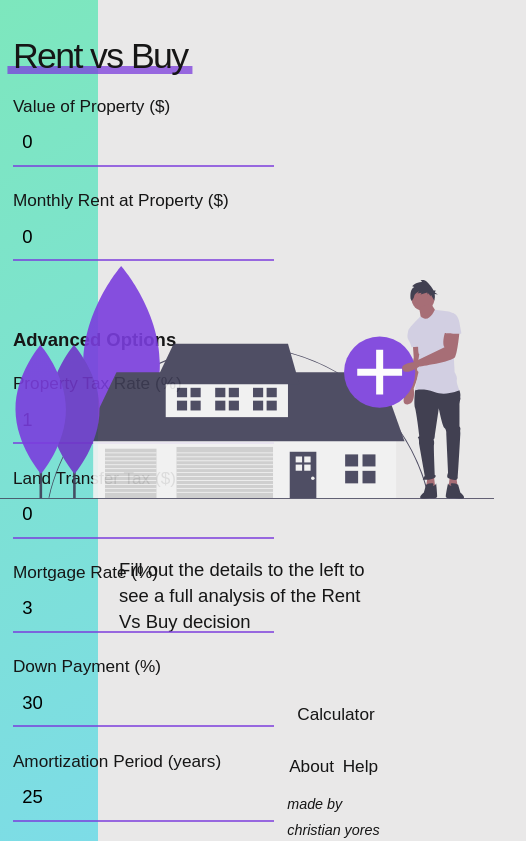
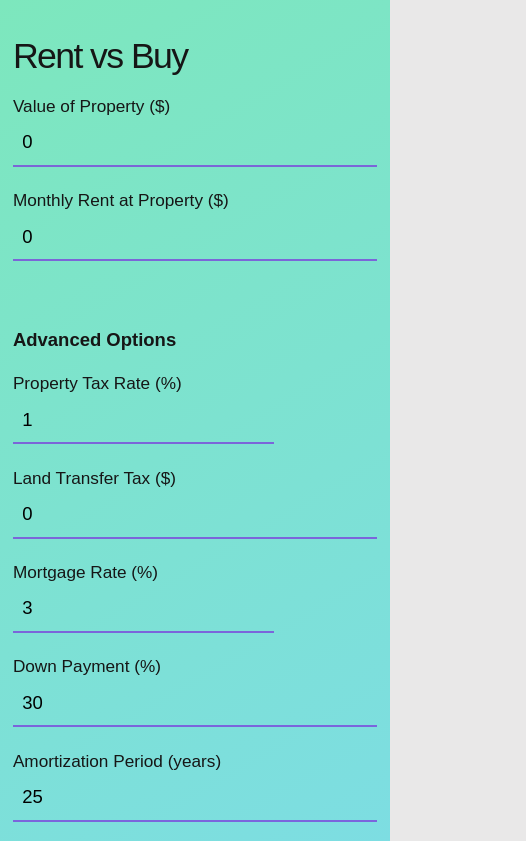
Before and after one commit to cyores/rentvbuy, a React (Create React App) app: page / in a window 390 px wide. Shown: the top 841 px of the page, 526 px wide, since content can reach past the window. Built offline with nearby package versions, Linux system fonts and the light colour scheme; the HTML template or start-up script is replaced by a standard one.

Commit message:
Made it at least work on mobile

```diff
--- a/src/App.js
+++ b/src/App.js
@@ -24,12 +24,23 @@ const Left = styled.div`
     width: 25vw;
     height: 100vh;
     background: var(--color-a-c-gradient);
+    @media (max-width: 768px) {
+        position: relative;
+        width: 100vw;
+        height: auto;
+    }
 `;
 
 const Right = styled.div`
     margin-left: 25vw;
     padding: var(--space-md);
     min-height: 100vh;
+    @media (max-width: 768px) {
+        width: 100vw;
+        margin-left: 0;
+        height: auto;
+        padding: 0;
+    }
 `;
 
 class App extends React.Component {
@@ -273,7 +284,8 @@ class App extends React.Component {
                                     height="auto"
                                     style={{
                                         opacity: "0.9",
-                                        margin: "2rem"
+                                        margin: "2rem",
+                                        maxWidth: "80vw"
                                     }}
                                 />
                             </div>
```
